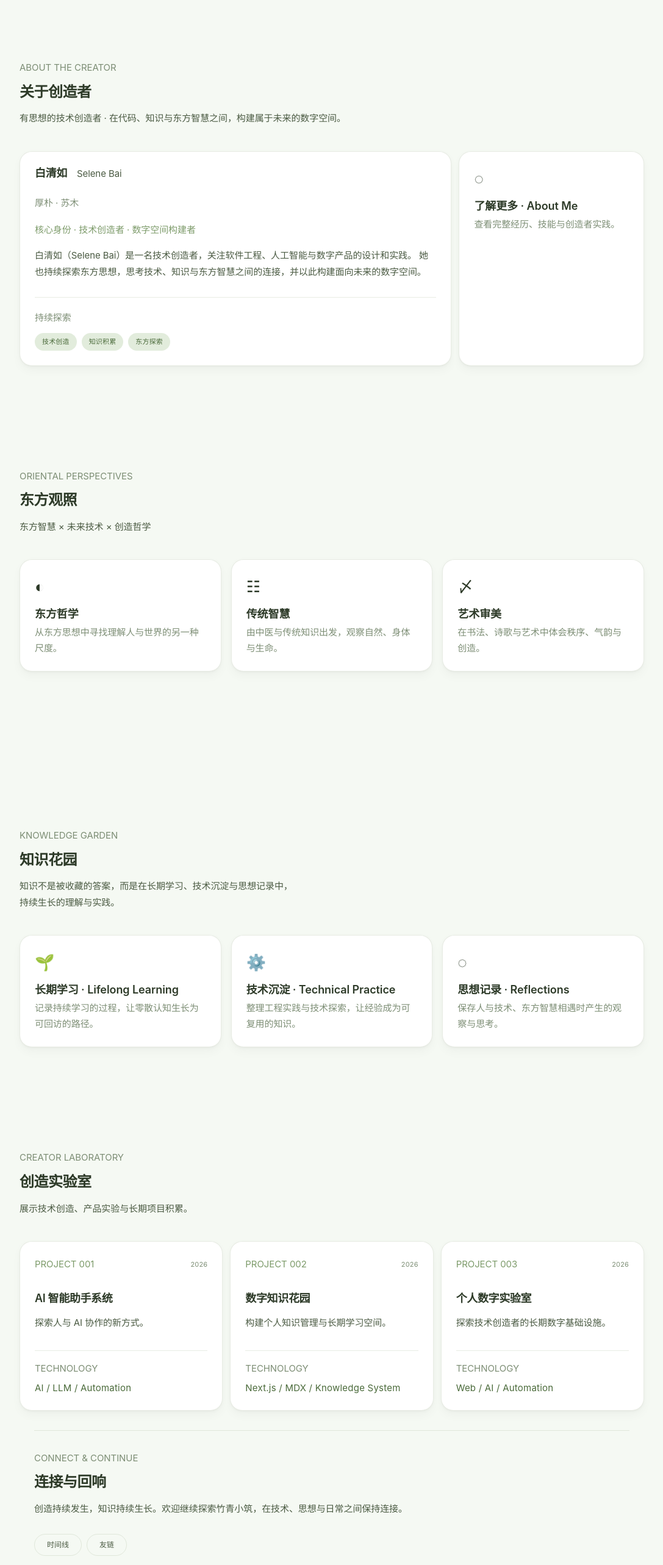
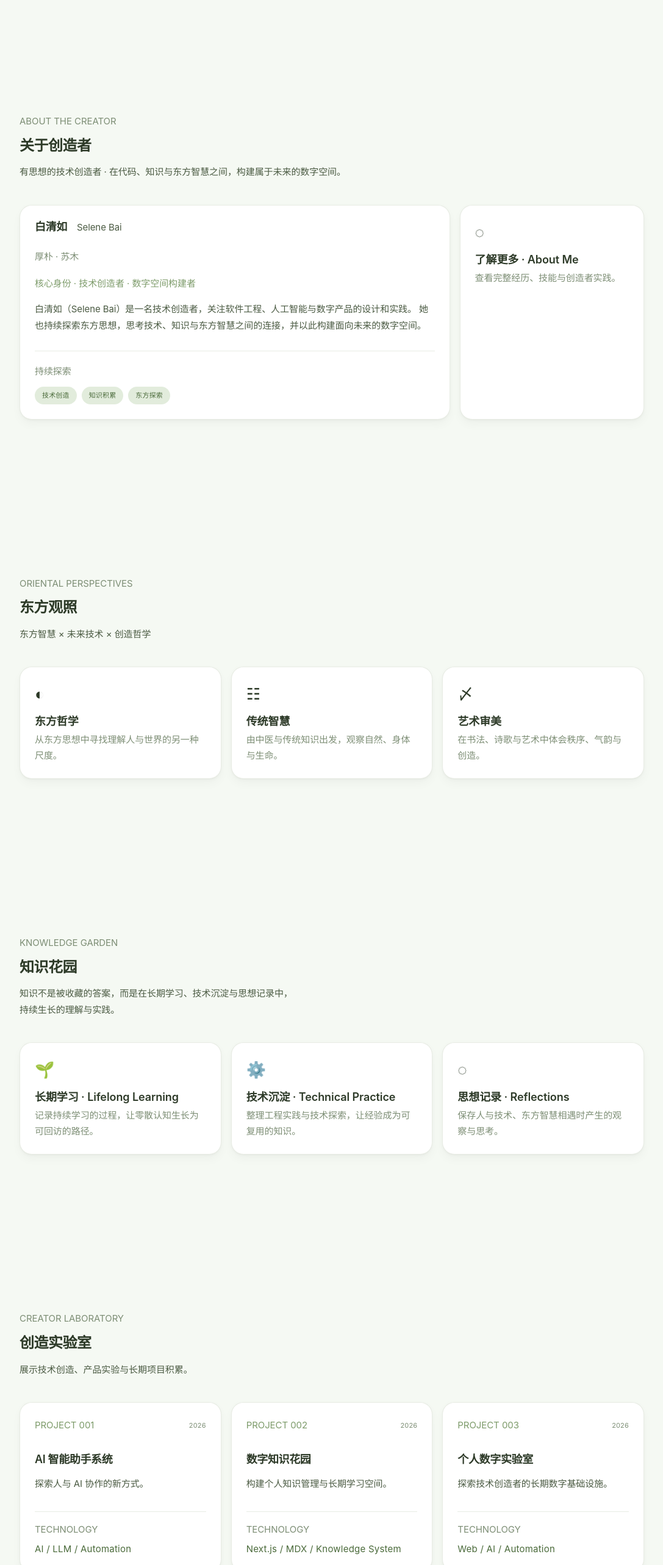
Before and after one commit to Lucky-BQR/personal-site, a Next.js app: page / in a window 1280 px wide. Shown: the part 2016-4582 px from the top of the page at 61% size, without its empty margins (96-1183 px from the left). Built offline with nearby package versions, Linux system fonts and the light colour scheme.

Commit message:
feat: refine zhuqing spatial rhythm

```diff
--- a/src/app/globals.css
+++ b/src/app/globals.css
@@ -180,7 +180,7 @@ p  { font-size: var(--font-size-body); font-weight: var(--font-weight-body); let
 }
 
 .container-main {
-  width: min(var(--container-full-width) - (var(--container-gutter) * 2), var(--container-main-max));
+  width: min(calc(var(--container-full-width) - (var(--container-gutter) * 2)), var(--container-main-max));
   margin-inline: auto;
 }
 
--- a/src/app/page.tsx
+++ b/src/app/page.tsx
@@ -11,7 +11,7 @@ export default function HomePage() {
   return (
     <div className="min-h-[calc(100vh-4rem)]">
       <HeroSection />
-      <section className="container-main spatial-content-shell">
+      <section className="container-main">
         <div className="grid grid-cols-1 sm:grid-cols-2 lg:grid-cols-4 spatial-card-grid">
           <AboutSection />
           <CreationSection />
--- a/src/components/home/AboutSection.tsx
+++ b/src/components/home/AboutSection.tsx
@@ -59,7 +59,7 @@ export default function AboutSection() {
   const { creator, brand } = siteConfig;
 
   return (
-    <section className="col-span-full py-4 sm:py-8" aria-labelledby="about-creator-title">
+    <section className="col-span-full spatial-section" aria-labelledby="about-creator-title">
       <div className="max-w-2xl mb-8 sm:mb-10">
         <p className="text-[10px] font-semibold uppercase tracking-[0.16em] mb-3" style={{ color: 'var(--color-textMuted)' }}>
           {copy.eyebrow}
@@ -72,7 +72,7 @@ export default function AboutSection() {
         </p>
       </div>
 
-      <div className="grid grid-cols-1 lg:grid-cols-[1.4fr_0.6fr] gap-3">
+      <div className="grid grid-cols-1 lg:grid-cols-[1.4fr_0.6fr] spatial-card-grid">
         <article className="card">
           <div className="flex flex-wrap items-baseline gap-x-4 gap-y-1 mb-6">
             <h3 className="text-[22px]" style={{ color: 'var(--color-text)' }}>
--- a/src/components/home/ContactSection.tsx
+++ b/src/components/home/ContactSection.tsx
@@ -7,7 +7,7 @@ export default function ContactSection() {
   const { t } = useLanguage();
 
   return (
-    <section className="max-w-5xl mx-auto px-6 pb-20" aria-labelledby="connect-continue-title">
+    <section className="container-main spatial-section-compact" aria-labelledby="connect-continue-title">
       <div className="border-t pt-8" style={{ borderColor: 'var(--color-border)' }}>
         <p className="text-[10px] font-semibold uppercase tracking-[0.16em] mb-3" style={{ color: 'var(--color-textMuted)' }}>
           {t('contact', 'eyebrow')}
--- a/src/components/home/LaboratorySection.tsx
+++ b/src/components/home/LaboratorySection.tsx
@@ -24,7 +24,7 @@ const laboratoryProjects = [
 
 export default function LaboratorySection() {
   return (
-    <section className="col-span-full py-4 sm:py-8">
+    <section className="col-span-full spatial-section">
       <div className="max-w-2xl mb-8 sm:mb-10">
         <p className="text-[10px] font-semibold uppercase tracking-[0.16em] mb-3" style={{ color: 'var(--color-textMuted)' }}>
           Creator Laboratory
@@ -37,7 +37,7 @@ export default function LaboratorySection() {
         </p>
       </div>
 
-      <div className="grid grid-cols-1 md:grid-cols-3 gap-3">
+      <div className="grid grid-cols-1 md:grid-cols-3 spatial-card-grid">
         {laboratoryProjects.map((project) => (
           <article key={project.id} className="card flex min-h-64 flex-col">
             <div className="flex items-center justify-between gap-4 mb-8">
```
